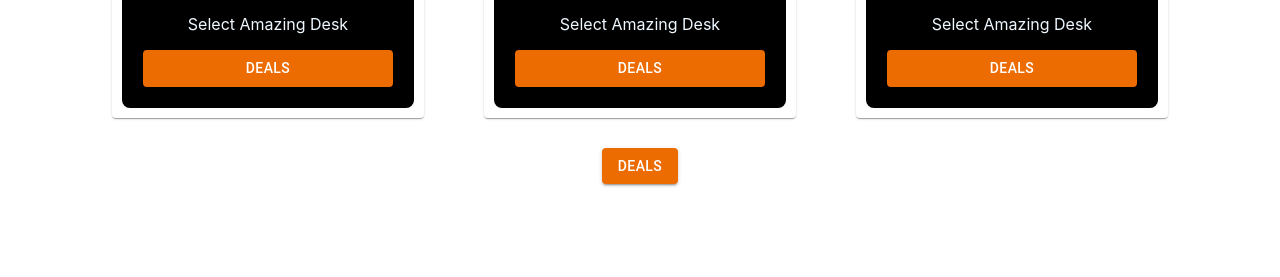
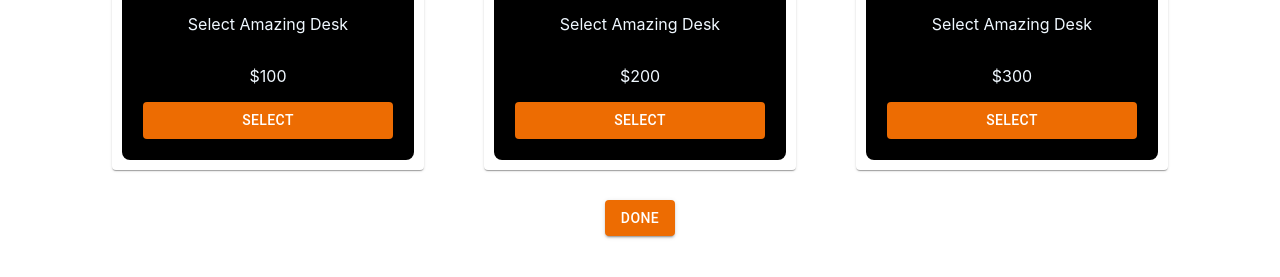
Before and after one commit to atlantabitdevs/atl-pay-ui, a React (Create React App) app: page / in a window 1280 px wide. Shown: the part 263-540 px from the top of the page. Built offline with nearby package versions, Linux system fonts and the light colour scheme.

Commit message:
State hooked up for deals

```diff
--- a/package.json
+++ b/package.json
@@ -14,7 +14,8 @@
     "react-dom": "^18.1.0",
     "react-router-dom": "6",
     "react-scripts": "5.0.1",
-    "web-vitals": "^2.1.4"
+    "web-vitals": "^2.1.4",
+    "zustand": "^4.0.0-rc.1"
   },
   "scripts": {
     "start": "react-scripts start",
--- a/src/components/Card/Card.css
+++ b/src/components/Card/Card.css
@@ -1,7 +1,5 @@
 .Card {
     margin: 30px;
-    /* padding: 10px; */
-    /* background-color: black; */
 }
 
 .container {
--- a/src/components/Card/Card.jsx
+++ b/src/components/Card/Card.jsx
@@ -1,8 +1,8 @@
 import React from "react";
-import styles from "./Card.css";
+import "./Card.css";
 import { Box, Button, Paper } from "@mui/material";
 
-export const Card = () => {
+export const Card = (props) => {
     return (
         <Paper className="Card">
             <Box className="container">
@@ -10,13 +10,15 @@ export const Card = () => {
                     className="card-image"
                     src="https://coworkingmag.com/wp-content/uploads/2021/05/Coworking-space-austin-feature.png"
                 />
-                <p className="card-text">Select Amazing Desk</p>
+                <p className="card-text">{props.deal.text}</p>
+                <p className="card-text">${props.deal.price}</p>
                 <Button
                     variant="contained"
                     color="warning"
                     className="card-btn"
+                    onClick={() => props.selectDeal(props.deal)}
                 >
-                    Deals
+                    Select
                 </Button>
             </Box>
         </Paper>
--- a/src/screens/Deals/Deals.jsx
+++ b/src/screens/Deals/Deals.jsx
@@ -1,15 +1,33 @@
-import React from "react";
+import React, { useEffect } from "react";
 import { Button } from "@mui/material";
 import { useNavigate } from "react-router-dom";
 import { Card } from "../../components/index";
 import "./Deals.css";
+import { useStore } from "../../zustand/store";
 
 export const Deals = () => {
     let navigate = useNavigate();
-    let deals = [1, 2, 3];
+    const store = useStore((state) => state);
+
+    useEffect(() => {
+        console.log(store);
+    }, [store]);
+
+    let deals = [
+        { id: 1, text: "Select Amazing Desk", price: "100" },
+        { id: 2, text: "Select Amazing Desk", price: "200" },
+        { id: 3, text: "Select Amazing Desk", price: "300" },
+    ];
+
+    const selectDeal = (deal) => {
+        store.setDeal(deal);
+        console.log("STORE", store);
+    };
 
     const DisplayDeals = () => {
-        return deals.map((id) => <Card />);
+        return deals.map((deal) => (
+            <Card key={deal.id} deal={deal} selectDeal={selectDeal} />
+        ));
     };
 
     return (
@@ -25,7 +43,7 @@ export const Deals = () => {
                 color="warning"
                 className="deals-btn"
             >
-                Deals
+                Done
             </Button>
         </div>
     );
--- /dev/null
+++ b/src/zustand/store.js
@@ -0,0 +1,10 @@
+import create from "zustand";
+
+export const useStore = create((set) => ({
+    deal: undefined,
+    form: undefined,
+    paymentSchedule: undefined,
+
+    setDeal: (deal) => set({ deal }),
+    setPaymentSchedule: (schedule) => set({ paymentSchedule: schedule }),
+}));
```
Also changed, not shown: 1 other file (tests, documents, lock files or other folders).
